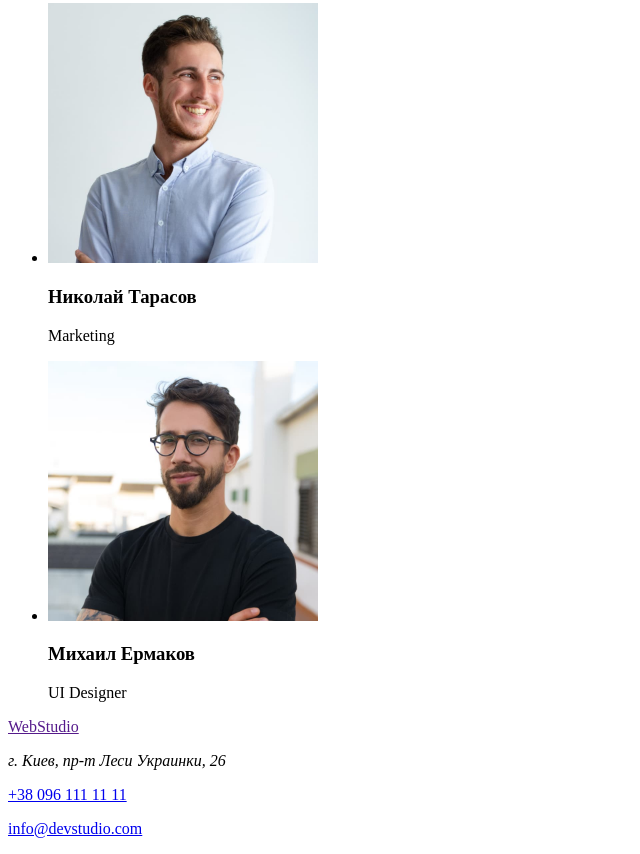
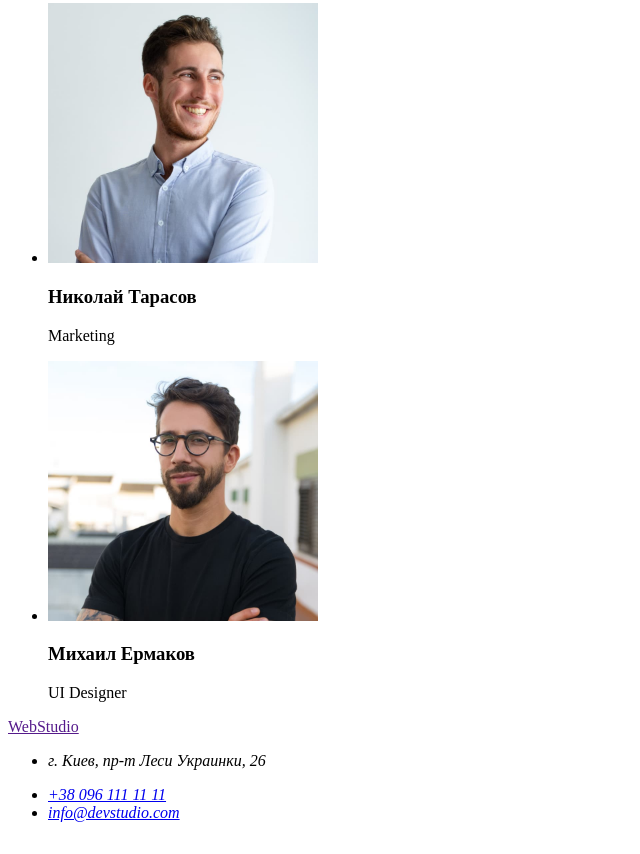
Before and after one commit to studentKatrusya/goit-markup-hw-01, a plain HTML site: page index.html in a window 1280 px wide. Shown: the part 2333-3187 px from the top of the page, without its empty margins (0-640 px from the left). Drawn offline with Linux system fonts and the light colour scheme.

Commit message:
добавляет список в тег адрес

```diff
--- a/index.html
+++ b/index.html
@@ -93,12 +93,12 @@
     <footer>
         <a href="">WebStudio</a>
         <address>
-            <p>г. Киев, пр-т Леси Украинки, 26</p>
+            <ul>
+                <li><p>г. Киев, пр-т Леси Украинки, 26</p></li>
+                <li><a href="tel:+380961111111">+38 096 111 11 11</a></li>
+                <li><a href="mailto:info@devstudio.com">info@devstudio.com</a></li>
+            </ul>
         </address>
-        <div><p><a href="tel:+380961111111">+38 096 111 11 11</a></p>
-          <p><a href="mailto:info@devstudio.com">info@devstudio.com</a></p>
-        </div>
-
 
     </footer>
 
```
